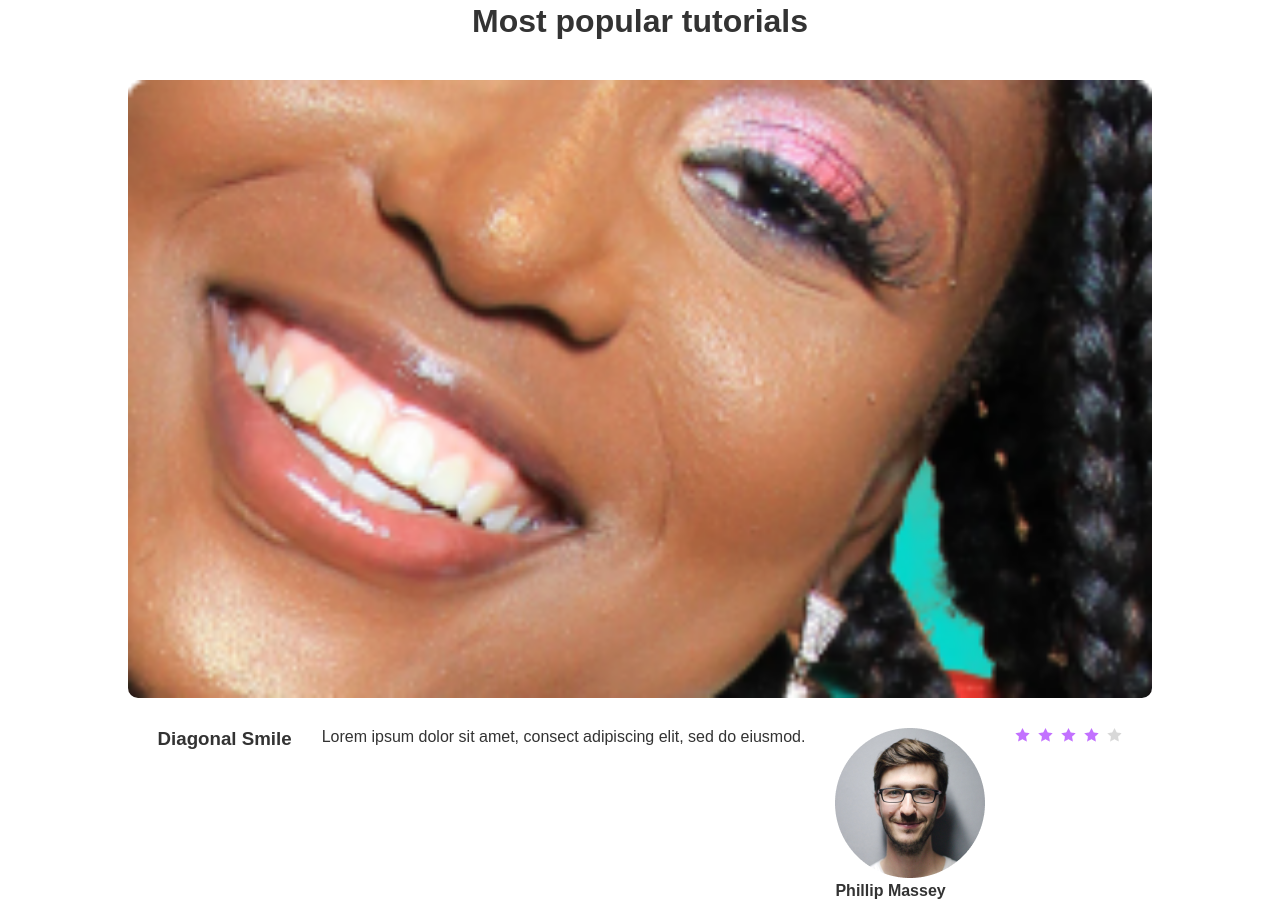
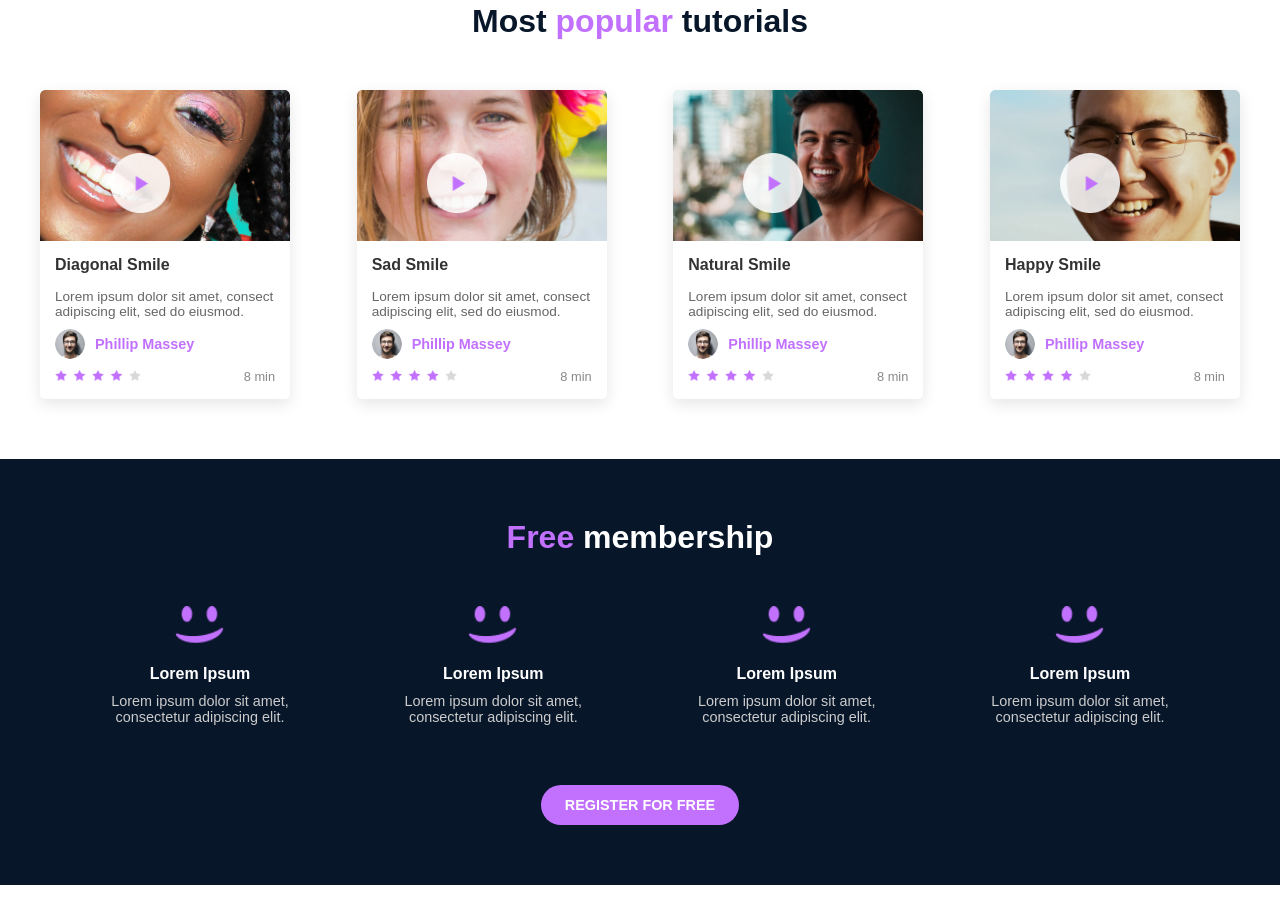
Before and after one commit to munyu-vsl/alx_html_css, a plain HTML site: page css_advanced/index.html in a window 1280 px wide. Shown: the part 1227-2130 px from the top of the page. Drawn offline with Linux system fonts and the light colour scheme.

Commit message:
Implement advanced CSS layout and styling

```diff
--- a/css_advanced/index.html
+++ b/css_advanced/index.html
@@ -56,6 +56,7 @@
                 </div>
             </div>
         </section>
+
         <section>
             <div>
                 <img src="CSS Advanced/5.png" alt="image">
@@ -66,63 +67,71 @@
                 <P>weather presenter</P>
             </div>
         </section>
-        <section>
-            <h2>Most popular tutorials</h2>
-            <div>
-                <img src="CSS Advanced/9.png" alt="">
+        <section class="popular-tutorials">
+    <h2>Most <span>popular</span> tutorials</h2>
+    <div class="tutorials">
+        <div class="card">
+            <img src="CSS Advanced/9.png" alt="Diagonal Smile" class="main-img">
+            <img src="CSS Advanced/play.png" alt="Play Button" class="play-btn">
             <h3>Diagonal Smile</h3>
-                <p>Lorem ipsum dolor sit amet, consect adipiscing elit, sed do eiusmod.</p>
-                <div>
-                    <img src="CSS Advanced/1.png" alt="">
+            <p class="description">Lorem ipsum dolor sit amet, consect adipiscing elit, sed do eiusmod.</p>
+            <div class="author">
+                <img src="CSS Advanced/1.png" alt="Author">
                 <h4>Phillip Massey</h4>
             </div>
-                <div>
-                    <img src="CSS Advanced/rating.png" alt="">
+            <div class="rating">
+                <img src="CSS Advanced/rating.png" alt="Rating">
+                <span>8 min</span>
             </div>
-                <p>8 min</p>
         </div>
-            <div>
-                <img src="CSS Advanced/6.png" alt="">
-                <h3>Happy Smile</h3>
-                <p>Lorem ipsum dolor sit amet, consect adipiscing elit, sed do eiusmod.</p>
-                <div>
-                    <img src="CSS Advanced/1.png" alt="">
+        <div class="card">
+            <img src="CSS Advanced/7.png" alt="Sad Smile" class="main-img">
+            <img src="CSS Advanced/play.png" alt="Play Button" class="play-btn">
+            <h3>Sad Smile</h3>
+            <p class="description">Lorem ipsum dolor sit amet, consect adipiscing elit, sed do eiusmod.</p>
+            <div class="author">
+                <img src="CSS Advanced/1.png" alt="Author">
                 <h4>Phillip Massey</h4>
             </div>
-                <div>
-                    <img src="CSS Advanced/rating.png" alt="">
+            <div class="rating">
+                <img src="CSS Advanced/rating.png" alt="Rating">
+                <span>8 min</span>
             </div>
-                <p>8 min</p>
         </div>
-            <div>
-                <img src="CSS Advanced/8.png" alt="">
+        <div class="card">
+            <img src="CSS Advanced/8.png" alt="Natural Smile" class="main-img">
+            <img src="CSS Advanced/play.png" alt="Play Button" class="play-btn">
             <h3>Natural Smile</h3>
-                <p>Lorem ipsum dolor sit amet, consect adipiscing elit, sed do eiusmod.</p>
-                <div>
-                    <img src="CSS Advanced/1.png" alt="">
+            <p class="description">Lorem ipsum dolor sit amet, consect adipiscing elit, sed do eiusmod.</p>
+            <div class="author">
+                <img src="CSS Advanced/1.png" alt="Author">
                 <h4>Phillip Massey</h4>
             </div>
-                <div>
-                    <img src="CSS Advanced/rating.png" alt="">
+            <div class="rating">
+                <img src="CSS Advanced/rating.png" alt="Rating">
+                <span>8 min</span>
             </div>
-                <p>8 min</p>
         </div>
-            <div>
-                <img src="CSS Advanced/7.png" alt="">
-                <h3>Sad Smile</h3>
-                <p>Lorem ipsum dolor sit amet, consect adipiscing elit, sed do eiusmod.</p>
-                <div>
-                    <img src="CSS Advanced/1.png" alt="">
+        <div class="card">
+            <img src="CSS Advanced/6.png" alt="Happy Smile" class="main-img">
+            <img src="CSS Advanced/play.png" alt="Play Button" class="play-btn">
+            <h3>Happy Smile</h3>
+            <p class="description">Lorem ipsum dolor sit amet, consect adipiscing elit, sed do eiusmod.</p>
+            <div class="author">
+                <img src="CSS Advanced/1.png" alt="Author">
                 <h4>Phillip Massey</h4>
             </div>
-                <div>
-                    <img src="CSS Advanced/rating.png" alt="">
+            <div class="rating">
+                <img src="CSS Advanced/rating.png" alt="Rating">
+                <span>8 min</span>
             </div>
-                <p>8 min</p>
+        </div>
+
     </div>
 </section>
-        <section>
-            <h2>Free membership</h2>
+        <section class="free-membership">
+                <h2><span>Free</span> membership</h2>
+                <div class="features">
                     <div>
                         <img src="CSS Advanced/smile.png" alt="">
                         <h3>Lorem Ipsum</h3>
@@ -142,6 +151,7 @@
                         <img src="CSS Advanced/smile.png" alt="">
                         <h3>Lorem Ipsum</h3>
                         <p>Lorem ipsum dolor sit amet, consectetur adipiscing elit.</p>
+                    </div>
                 </div>
                 <button>REGISTER FOR FREE</button>
         </section>
--- a/css_advanced/styles.css
+++ b/css_advanced/styles.css
@@ -93,53 +93,162 @@ section:nth-of-type(2) blockquote {
   font-style: italic;
   margin-bottom: 20px;
 }
-section:nth-of-type(3) {
-  padding: 60px 10%;
+/* Popular Tutorials Section */
+section.popular-tutorials {
+  background-color: white;
+  padding: 60px 20px;
   text-align: center;
 }
-section:nth-of-type(3) h2 {
+
+section.popular-tutorials h2 {
   font-size: 2rem;
-  margin-bottom: 40px;
+  margin-bottom: 50px;
+  color: #071629;
 }
-section:nth-of-type(3) > div {
+
+section.popular-tutorials h2 span {
+  color: #C271FF;
+  font-weight: bold;
+}
+
+section.popular-tutorials .tutorials {
   display: flex;
+  justify-content: space-between;
+  flex-wrap: wrap;
+  max-width: 1200px;
+  margin: 0 auto;
   gap: 30px;
+}
+
+section.popular-tutorials .card {
+  background-color: #fff;
+  border-radius: 5px;
+  box-shadow: 0 5px 15px rgba(0,0,0,0.1);
+  width: 250px;
+  text-align: left;
+  position: relative;
+}
+
+section.popular-tutorials .card img.main-img {
+  width: 100%;
+  border-top-left-radius: 5px;
+  border-top-right-radius: 5px;
+  display: block;
+}
+
+section.popular-tutorials .card .play-btn {
+  position: absolute;
+  top: 30%;
+  left: 40%;
+  transform: translate(-50%, -50%);
+  height: 60px;
+  width: 60px;
+}
+
+section.popular-tutorials .card h3 {
+  font-size: 1rem;
+  font-weight: bold;
+  margin: 15px;
+}
+
+section.popular-tutorials .card p.description {
+  font-size: 0.85rem;
+  color: #666;
+  margin: 0 15px 10px;
+}
+
+section.popular-tutorials .card .author {
+  display: flex;
+  align-items: center;
+  margin: 10px 15px;
+}
+
+section.popular-tutorials .card .author img {
+  border-radius: 50%;
+  height: 30px;
+  margin-right: 10px;
+}
+
+section.popular-tutorials .card .author h4 {
+  font-size: 0.9rem;
+  color: #C271FF;
+}
+
+section.popular-tutorials .card .rating {
+  display: flex;
+  justify-content: space-between;
+  align-items: center;
+  margin: 0 15px 15px;
+  font-size: 0.8rem;
+  color: #888;
+}
+
+section.popular-tutorials .card .rating img {
+  height: 12px;
+}
+/* Free Membership Section */
+section.free-membership {
+  background-color: #071629; /* dark background */
+  color: white;
+  text-align: center;
+  padding: 60px 20px;
+}
+
+section.free-membership h2 {
+  color: white;
+  font-size: 2rem;
+  margin-bottom: 50px;
+}
+
+section.free-membership h2 span {
+  color: #C271FF; /* purple word "Free" */
+  font-weight: bold;
+}
+
+section.free-membership .features {
+  display: flex;
+  justify-content: space-between;
+  max-width: 1100px;
+  margin: 0 auto 60px auto;
   flex-wrap: wrap;
-  justify-content: center;
+  gap: 30px;
 }
-section:nth-of-type(3) > div > div {
-  max-width: 250px;
-  text-align: left;
+
+section.free-membership .features div {
+  flex: 1;
+  min-width: 200px;
+  max-width: 220px;
 }
-section:nth-of-type(3) img {
-  width: 100%;
-  border-radius: 10px;
+
+section.free-membership .features img {
+  height: 40px;
+  margin-bottom: 15px;
 }
-section:nth-of-type(4) {
-  background-color: #071629;
-  color: white;
-  padding: 60px 10%;
-  text-align: center;
+
+section.free-membership .features h3 {
+  font-size: 1rem;
+  margin-bottom: 10px;
 }
-section:nth-of-type(4) > div {
-  display: flex;
-  gap: 30px;
-  justify-content: center;
-  flex-wrap: wrap;
+
+section.free-membership .features p {
+  font-size: 0.9rem;
+  color: #CCCCCC;
 }
-section:nth-of-type(4) img {
-  height: 50px;
-  margin-bottom: 20px;
-}
-section:nth-of-type(4) button {
-  margin-top: 40px;
-  padding: 15px 30px;
+
+section.free-membership button {
   background-color: #C271FF;
   color: white;
-  font-size: 1rem;
   border: none;
-  border-radius: 25px;
+  padding: 12px 24px;
+  border-radius: 24px;
+  font-size: 0.9rem;
+  font-weight: bold;
   cursor: pointer;
+  transition: background 0.3s ease;
+}
+
+section.free-membership button:hover {
+  background-color: #a351dd;
 }
 
 /* FAQ Section Styling */
```
Lines whose indentation alone changed are shown as unchanged.
